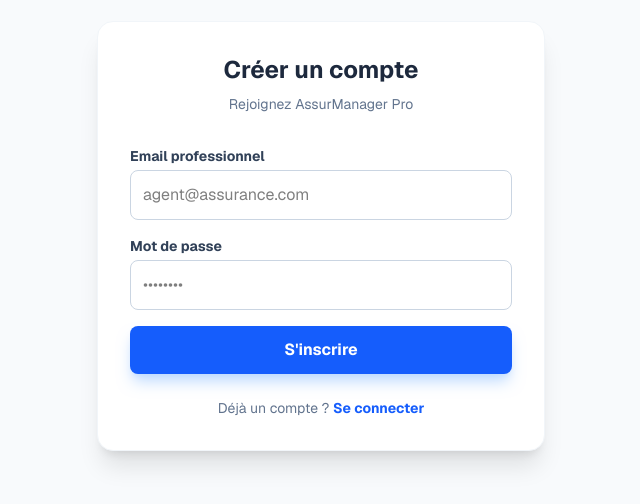
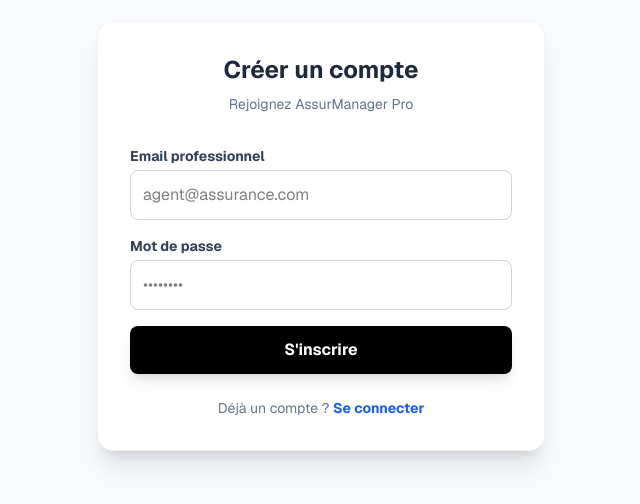
Before and after one commit to ballha123/assur-manager, a Next.js app: page /signUp in a window 1280 px wide. Shown: the part 164-668 px from the top of the page, without its empty margins (319-959 px from the left). Built offline with nearby package versions, Linux system fonts and the light colour scheme.

Commit message:
Mise à jour : Ajout détails sinistre et contrats

```diff
--- a/app/signUp/page.tsx
+++ b/app/signUp/page.tsx
@@ -92,7 +92,7 @@ export default function RegisterPage() {
             className={`w-full py-3 rounded-lg font-bold text-white transition-all transform active:scale-95 ${
               loading
                 ? "bg-slate-400 cursor-not-allowed"
-                : "bg-blue-600 hover:bg-blue-700 shadow-lg shadow-blue-200"
+                : "bg-black hover:bg-slate-800 shadow-lg"
             }`}
           >
             {loading ? "Création en cours..." : "S'inscrire"}
--- a/components/RevenueChart.tsx
+++ b/components/RevenueChart.tsx
@@ -29,7 +29,7 @@ export default function RevenueChart({ data }: Props) {
   }
 
   return (
-    <div className="bg-white p-6 rounded-2xl shadow-sm border border-slate-100 h-[400px]">
+    <div className="bg-white p-6 rounded-2xl shadow-sm border border-slate-100 h-[370]">
       <h3 className="text-slate-500 text-xs font-bold uppercase tracking-wider mb-6">
         Répartition du Chiffre d'Affaires
       </h3>
@@ -56,7 +56,7 @@ export default function RevenueChart({ data }: Props) {
           />
 
           <Tooltip
-            cursor={{ fill: "#f1f5f9" }}
+            cursor={{ fill: "#c0d4e4ff" }}
             contentStyle={{
               borderRadius: "8px",
               border: "none",
@@ -66,7 +66,7 @@ export default function RevenueChart({ data }: Props) {
 
           <Bar
             dataKey="total"
-            fill="#3b82f6"
+            fill="#b8634eff"
             radius={[4, 4, 0, 0]}
             barSize={50}
           />
```
Also changed, not shown: 1 other file (tests, documents, lock files or other folders).
